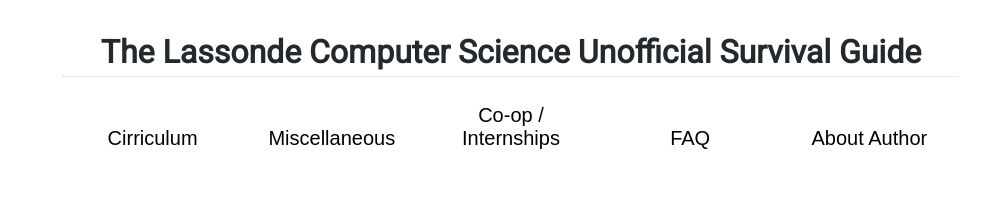
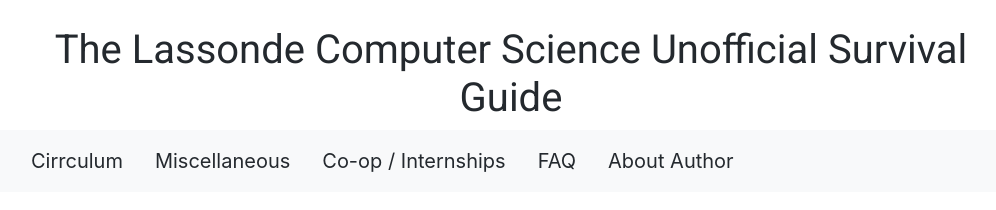
Before and after one commit to hjanday/LCSUG, a plain HTML site: page index.html in a window 1280 px wide. Shown: the whole page, without its empty margins (129-1125 px from the left). Drawn offline with nearby package versions, Linux system fonts and the light colour scheme.

Commit message:
saving work

```diff
--- a/index.css
+++ b/index.css
@@ -14,14 +14,16 @@
 @media only screen and (min-width: 1200px) {...} */
 
 body {
-  margin-left: 15vw;
-  margin-right: 15vw;
-  margin-top: 50px;
+  padding-left: 10vw;
+  padding-right: 10vw;
+  padding-top: 2vw;
+  font-family: 'Roboto', sans-serif;
 }
 
 h1 {
   text-align: center;
   font-family: 'Roboto', sans-serif;
+  font-size: 30px;
   line-height: 5px;
   color: #24292e;
 }
@@ -34,27 +36,32 @@ p {
 hr {
   border-top: #ccc;
   border-radius: 0;
-  top
 }
 
-button {
-    background-color: Transparent;
-    background-repeat:no-repeat;
-    border: none;
-    cursor:pointer;
-    overflow: hidden;
-    outline:none;
-    text-align: center;
-    font-size: 20px;
+.nav-link {
+  font-size: 20px;
+  color: #24292e;
 }
 
-.container > div { /* https://stackoverflow.com/questions/4108726/how-to-spread-elements-horizontally-evenly */
-    font-family: 'Roboto', sans-serif;
-    display: inline-block;
-    display: -moz-inline-box;
-    *display: inline; /* For IE7 */
-    zoom: 1; /* Trigger hasLayout */
-    width: 20%;
-    text-align: center;
-    font-size: 20px;
+.nav-link:hover {
+  color: #007bff;
 }
+
+/* .nav-item {
+  padding-left: 5wv;
+  padding-right: 5wv;
+} */
+
+.navbar-nav {
+  text-align: justify;
+  min-width: 100%;
+}
+.navbar-nav:after {
+  content: '';
+  display: inline-block;
+  width: 100%;
+}
+.navbar-nav li {
+  display: inline-block;
+  float:none;
+}
--- a/index.html
+++ b/index.html
@@ -1,30 +1,65 @@
 <!DOCTYPE html>
 <html lang="en" dir="ltr">
+
 <head>
   <meta charset="utf-8">
   <title>The LCSUSG</title>
   <link href="https://fonts.googleapis.com/css2?family=Roboto&display=swap" rel="stylesheet">
   <link rel="stylesheet" href="index.css">
+  <link rel="stylesheet" href="https://stackpath.bootstrapcdn.com/bootstrap/4.4.1/css/bootstrap.min.css"
+    integrity="sha384-Vkoo8x4CGsO3+Hhxv8T/Q5PaXtkKtu6ug5TOeNV6gBiFeWPGFN9MuhOf23Q9Ifjh" crossorigin="anonymous">
+  <script src="https://stackpath.bootstrapcdn.com/bootstrap/4.4.1/js/bootstrap.min.js"
+    integrity="sha384-wfSDF2E50Y2D1uUdj0O3uMBJnjuUD4Ih7YwaYd1iqfktj0Uod8GCExl3Og8ifwB6"
+    crossorigin="anonymous"></script>
 </head>
 
 <body>
   <h1>The Lassonde Computer Science Unofficial Survival Guide</h1>
 
-    <hr><br>
+  <nav id="navbar" class="navbar sticky-top bg-light">
+    <ul class="nav nav-pills d-flex justify-content-between">
+      <li class="nav-item flex-column">
+        <a class="nav-link" href="#cirrculum">Cirrculum</a>
+      </li>
+      <li class="nav-item flex-column">
+        <a class="nav-link" href="#misc">Miscellaneous</a>
+      </li>
+      <li class="nav-item flex-column">
+        <a class="nav-link" href="#coop">Co-op / Internships</a>
+      </li>
+      <li class="nav-item flex-column">
+        <a class="nav-link" href="#faq">FAQ</a>
+      </li>
+      <li class="nav-item flex-column">
+        <a class="nav-link" href="#author">About Author</a>
+      </li>
+    </ul>
+  </nav>
 
-    <div class="container">
-      <div>
-        <button id="Cirriculum">Cirriculum</button>
-      </div><div>
-        <button id="Misc">Miscellaneous</button>
-      </div><div>
-        <button id="Internships">Co-op / Internships</button>
-      </div><div>
-        <button id="FAQ">FAQ</button>
-      </div><div>
-        <button id="About">About Author</button>
+  <div data-spy="scroll" data-target="#navbar" data-offset="0">
+    <section id="cirrculum">
+
+    </section>
+
+    <section id="misc">
+
+    </section>
+
+    <section id="coop">
+
+    </section>
+
+    <section id="faq">
+
+    </section>
+
+    <section id="author">
+      <p>
+
+      </p>
+    </section>
   </div>
-    </div>
+
 </body>
 
 </html>
```
Lines whose indentation alone changed are shown as unchanged.
